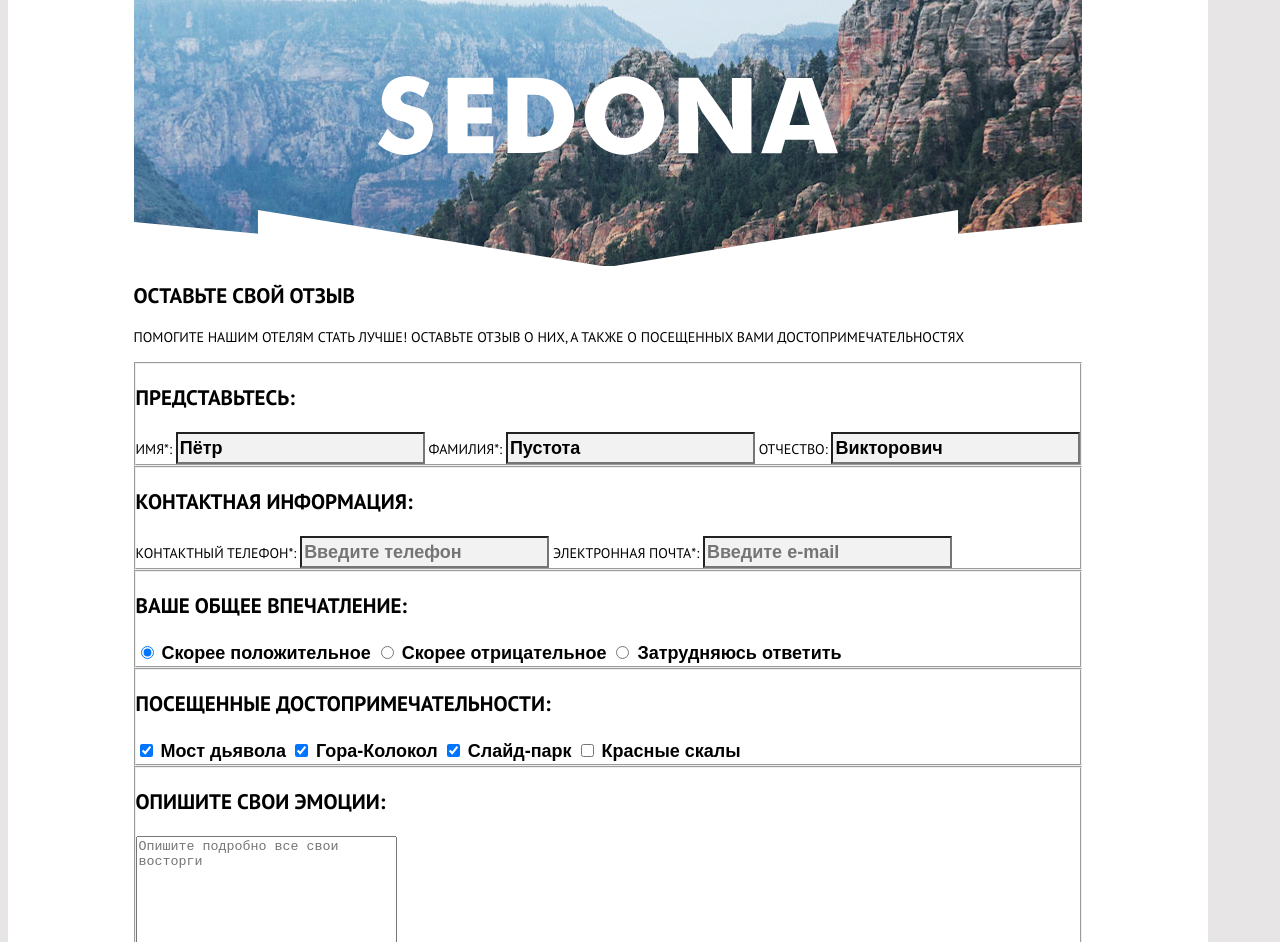
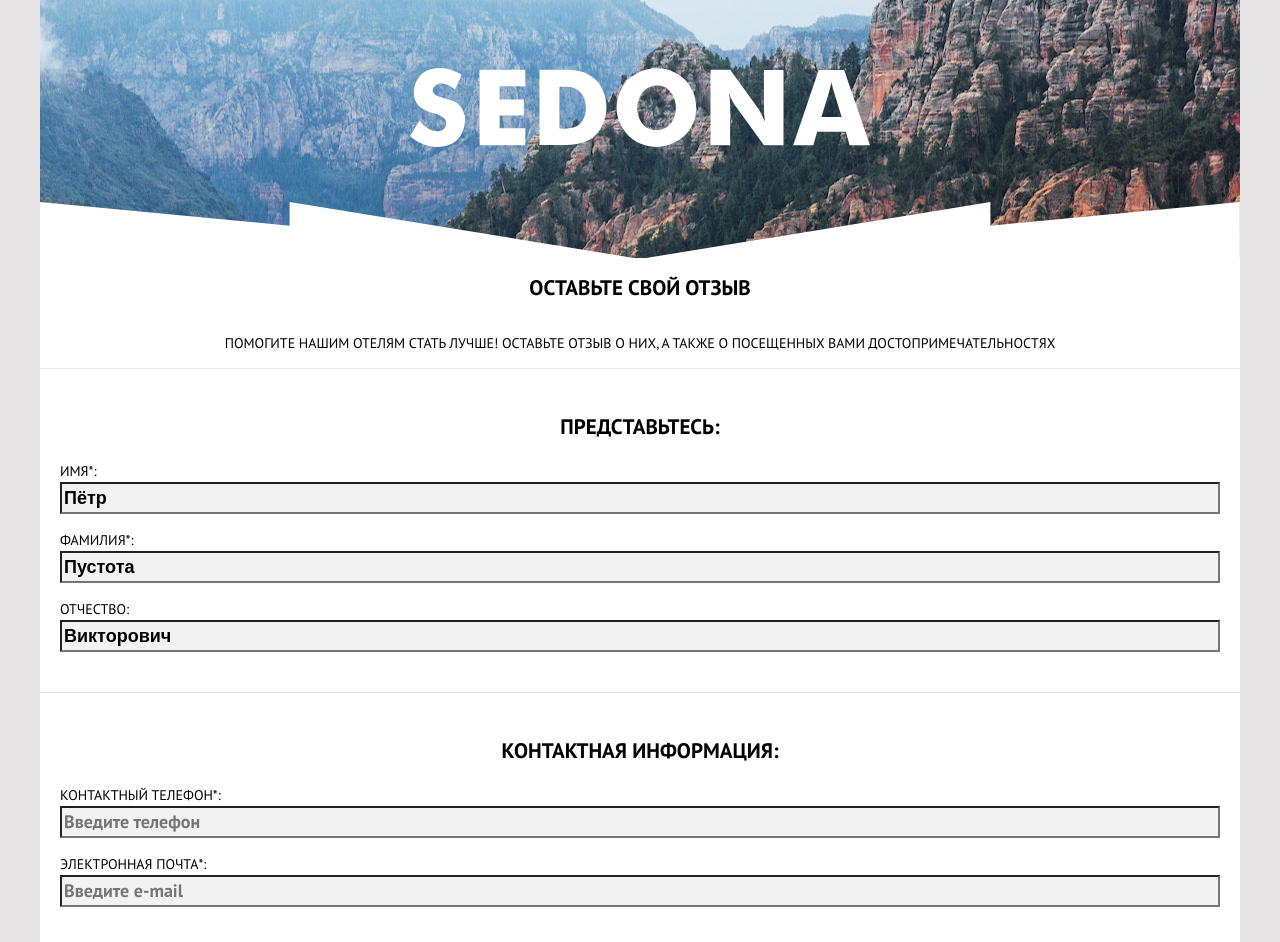
Before and after one commit to htmlacademy-adaptive/1552615-sedona-28, a plain HTML site: page source/form.html in a window 1280 px wide. Shown: the part 100-1042 px from the top of the page. Drawn offline with nearby package versions, Linux system fonts and the light colour scheme; files that its build step writes are made by us from their sources.

Commit message:
Выполнил верстку мобильной версии страницы формы

```diff
--- a/source/form.html
+++ b/source/form.html
@@ -9,51 +9,54 @@
   <title>Форма</title>
 </head>
 
-<body class="page-body">
+<body class="page-body container">
 
   <header class="header container">
     <nav class="header__nav nav">
+      <button class="nav__button"></button>
       <ul class="nav__list">
-        <button class="nav__button"></button>
         <li class="nav__item nav-item">
           <a href="index.html" class="nav-item__link">
-            <span class="nav-item__text title">Главная</span>
+            <span class="nav-item__text">Главная</span>
           </a>
         </li>
         <li class="nav__item nav-item">
-          <a href="./catalog.html" class="nav-item__link">
-            <span class="nav-item__text title">Фото и видео</span>
+          <a href="catalog.html" class="nav-item__link ">
+            <span class="nav-item__text">Фото и видео</span>
           </a>
         </li>
-        <li class="nav__item nav-item">
+        <li class="nav__item nav-item nav-item--logo">
           <a href="#" class="nav-item__link nav-item__link--logo">
             <img src="./img/icons/logo.svg" alt="Логотип Седоны" class="nav-item__logo">
           </a>
         </li>
         <li class="nav__item nav-item">
-          <a href="#" class="nav-item__link">
-            <span class="nav-item__text title">Форма отзыва</span>
+          <a href="#" class="nav-item__link nav-item__link--acitve">
+            <span class="nav-item__text">Форма отзыва</span>
           </a>
         </li>
         <li class="nav__item nav-item">
-          <a href="#" class="nav-item__link">
-            <span class="nav-item__text title">HTML Academy</span>
+          <a href="https://htmlacademy.ru/intensive/adaptive" class="nav-item__link">
+            <span class="nav-item__text">HTML Academy</span>
           </a>
         </li>
       </ul>
     </nav>
   </header>
 
-  <main class="main-container container">
+  <main class="main-container">
     <h1 class="visually-hidden">Форма отзыва</h1>
+
     <section class="intro container">
       <img src="./img/icons/SEDONA.svg" alt="" class="intro__icon">
     </section>
 
     <section class="review container">
-      <h2 class="review__title title">Оставьте свой отзыв</h2>
-      <p class="review__intro description">Помогите нашим отелям стать лучше! оставьте отзыв о них, а также о посещенных
-        вами достопримечательностях</p>
+      <div class="review__header review-header">
+        <h2 class="review-header__title title">Оставьте свой отзыв</h2>
+        <p class="review-header__intro description">Помогите нашим отелям стать лучше! оставьте отзыв о них, а также о
+          посещенных вами достопримечательностях</p>
+      </div>
       <form action="#" class="review__form form">
         <fieldset class="form__section container">
           <h3 class="form__title title">Представьтесь:</h3>
@@ -75,46 +78,48 @@
           <h3 class="form__title title">Контактная информация:</h3>
           <label for="phone" class="form__label label">
             Контактный телефон*:
-            <input type="text" class="form__input input input--phone" id="phone" name="phone" placeholder="Введите телефон">
+            <input type="text" class="form__input input input--phone" id="phone" name="phone"
+              placeholder="Введите телефон">
           </label>
           <label for="email" class="form__label label">
             Электронная почта*:
-            <input type="email" class="form__input input input--email" id="email" name="email" placeholder="Введите e-mail">
+            <input type="email" class="form__input input input--email" id="email" name="email"
+              placeholder="Введите e-mail">
           </label>
         </fieldset>
 
         <fieldset class="form__section container">
           <h3 class="form__title title">Ваше общее впечатление:</h3>
-          <label for="good" class="form__label label label--checkbox">
-            <input type="radio" class="form__input input input--radio" id="good" name="good" checked>
+          <label for="good" class="form__label form__label--checkbox label label--checkbox">
+            <input type="radio" class="form__input form__input--checkbox input input--radio" id="good" name="good" checked>
             Скорее положительное
           </label>
-          <label for="bad" class="form__label label label--checkbox">
-            <input type="radio" class="form__input input input--radio" id="bad" name="bad">
+          <label for="bad" class="form__label form__label--checkbox label label--checkbox">
+            <input type="radio" class="form__input form__input--checkbox input input--radio" id="bad" name="bad">
             Скорее отрицательное
           </label>
-          <label for="unknown" class="form__label label label--checkbox">
-            <input type="radio" class="form__input input input--radio" id="unknown" name="unknown">
+          <label for="unknown" class="form__label form__label--checkbox label label--checkbox">
+            <input type="radio" class="form__input form__input--checkbox input input--radio" id="unknown" name="unknown">
             Затрудняюсь ответить
           </label>
         </fieldset>
 
         <fieldset class="form__section container">
           <h3 class="form__title title">Посещенные достопримечательности:</h3>
-          <label for="bridge" class="form__label label label--checkbox">
-            <input type="checkbox" class="form__input input input--checkbox" id="bridge" name="bridge" checked>
+          <label for="bridge" class="form__label form__label--checkbox label label--checkbox">
+            <input type="checkbox" class="form__input form__input--checkbox input input--checkbox" id="bridge" name="bridge" checked>
             Мост дьявола
           </label>
-          <label for="mountain" class="form__label label label--checkbox">
-            <input type="checkbox" class="form__input input input--checkbox" id="mountain" name="mountain" checked>
+          <label for="mountain" class="form__label form__label--checkbox label label--checkbox">
+            <input type="checkbox" class="form__input form__input--checkbox input input--checkbox" id="mountain" name="mountain" checked>
             Гора-Колокол
           </label>
-          <label for="park" class="form__label label label--checkbox">
-            <input type="checkbox" class="form__input input input--checkbox" id="park" name="park" checked>
+          <label for="park" class="form__label form__label--checkbox label label--checkbox">
+            <input type="checkbox" class="form__input form__input--checkbox input input--checkbox" id="park" name="park" checked>
             Слайд-парк
           </label>
-          <label for="rocks" class="form__label label label--checkbox">
-            <input type="checkbox" class="form__input input input--checkbox" id="rocks" name="rocks">
+          <label for="rocks" class="form__label form__label--checkbox label label--checkbox">
+            <input type="checkbox" class="form__input form__input--checkbox input input--checkbox" id="rocks" name="rocks">
             Красные скалы
           </label>
         </fieldset>
@@ -123,7 +128,8 @@
           <h3 class="form__title title">Опишите свои эмоции:</h3>
           <label for="emotions" class="form__label">
             <span class="visually-hidden">Форма для описания эмоций</span>
-            <textarea classname="form__textarea input" name="emotions" id="emotions" cols="30" rows="10" placeholder="Опишите подробно все свои восторги"></textarea>
+            <textarea classname="form__textarea input" name="emotions" id="emotions" cols="30" rows="10"
+              placeholder="Опишите подробно все свои восторги"></textarea>
           </label>
         </fieldset>
 
@@ -144,10 +150,13 @@
 
     <section class="modal modal--success ">
       <div class="modal__overlay">
-        <div class="modal__wrapper container">
+        <div class="modal__wrapper modal__wrapper--success container">
           <h2 class="modal__title title">Ваш отзыв отправлен!</h2>
-          <p class="modal__description">Спасибо за ваше участие, ваш отзыв уже поступил к нам.В ближайшее время мы опубликуем его на сайте.</p>
-          <button class="modal__button button button--success-modal">Закрыть окно</button>
+          <p class="modal__description">Спасибо за ваше участие, ваш отзыв уже поступил к нам.В ближайшее время мы
+            опубликуем его на сайте.</p>
+            <div class="modal__button-wrapper">
+              <button class="modal__button button">Закрыть окно</button>
+            </div>
         </div>
       </div>
     </section>
--- a/source/sass/blocks/button.scss
+++ b/source/sass/blocks/button.scss
@@ -1,5 +1,6 @@
 .button {
   @include link-reset;
+  margin: 0 auto;
   width: 284px;
   height: 58px;
   display: flex;
--- a/source/sass/blocks/form/form.scss
+++ b/source/sass/blocks/form/form.scss
@@ -1,6 +1,36 @@
-.form__textarea {
-  font-family: "PTSans Bold", "Arial", sans-serif;
-  font-size: 18px;
-  line-height: 26px;
-  font-weight: bold;
+.form__section {
+  padding: 24px 20px;
+  border: none;
+  border-top: 1px solid $hover-grey;
 }
+
+.form__title {
+  text-align: center;
+}
+
+.form__label {
+  margin: 16px 0;
+  display: flex;
+  flex-direction: column;
+
+  &--checkbox {
+    flex-direction: row;
+    justify-content: start;
+  }
+}
+
+.form__input {
+  flex: 1;
+
+  &--checkbox {
+    margin-right: 16px;
+    flex: 0;
+  }
+}
+
+.form__notice {
+  margin-right: 20px;
+  display: block;
+  text-transform: uppercase;
+  text-align: right;
+}
--- a/source/sass/blocks/form/input.scss
+++ b/source/sass/blocks/form/input.scss
@@ -3,4 +3,10 @@
   line-height: 26px;
   font-weight: bold;
   background-color: $light-grey;
+
+  &::placeholder {
+    font-family: "PT Sans Bold", "Arial", sans-serif;
+    font-size: 18px;
+    line-height: 26px;
+  }
 }
--- a/source/sass/blocks/form/label.scss
+++ b/source/sass/blocks/form/label.scss
@@ -3,6 +3,7 @@
   line-height: 21px;
   text-transform: uppercase;
   font-weight: normal;
+  box-sizing: border-box;
 
   &--checkbox {
     font-family: "PTSans Bold", "Arial", sans-serif;
--- /dev/null
+++ b/source/sass/blocks/form/modal.scss
@@ -0,0 +1,16 @@
+.modal__wrapper {
+  @include flex-center;
+  flex-direction: column;
+  min-height: 280px;
+
+  &--success {
+    min-height: 323px;
+  }
+}
+
+.modal__button-wrapper {
+  @include flex-center;
+  width: 100%;
+  height: 98px;
+  background-color: $light-grey;
+}
--- /dev/null
+++ b/source/sass/blocks/form/review-header.scss
@@ -0,0 +1,7 @@
+.review-header {
+  padding: 0 20px;
+  display: flex;
+  flex-direction: column;
+  align-items: center;
+  text-align: center;
+}
--- a/source/sass/global/mixins.scss
+++ b/source/sass/global/mixins.scss
@@ -7,3 +7,10 @@
 @mixin link-reset {
   text-decoration: none;
 }
+
+@mixin flex-center {
+  display: flex;
+  align-items: center;
+  justify-content: center;
+  text-align: center;
+}
--- a/source/sass/style.scss
+++ b/source/sass/style.scss
@@ -38,7 +38,8 @@
 
 // Стили для страницы формы отзыва form.html
 // @import "./blocks/form/review.scss";
+@import "./blocks/form/review-header.scss";
 @import "./blocks/form/form.scss";
-// @import "./blocks/form/modal.scss";
+@import "./blocks/form/modal.scss";
 @import "./blocks/form/label.scss";
 @import "./blocks/form/input.scss";
```
